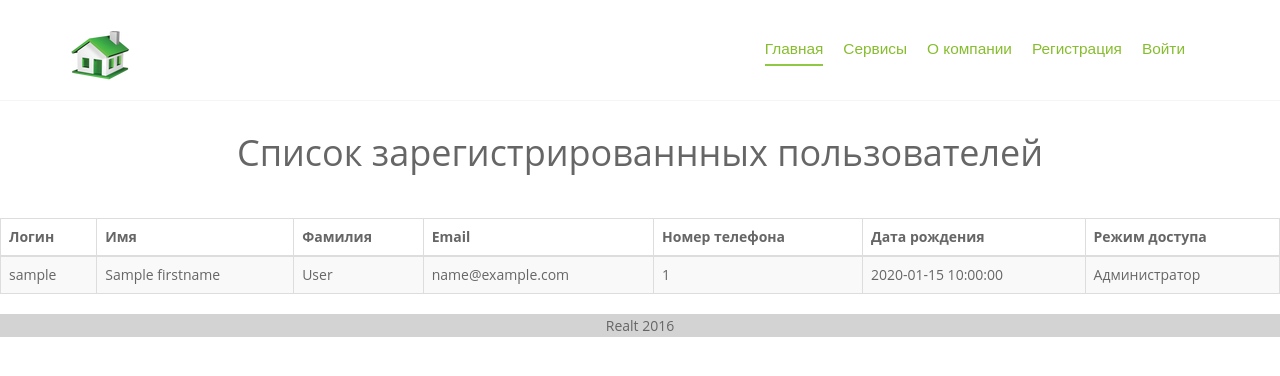
After one commit to fast-foot/realt-app, a Flask app: template realt-client/application/templates/users.html in a window 1280 px wide. The commit adds this page. Shown: the top 376 px of the page. Run offline with Flask 2, Linux system fonts and the light colour scheme; the template is opened without the code that fills it: most values are stand-ins (such as "Sample title", 1, 10 or a date in 2020); parts of the project's set-up code (start-up, migrations or seed data) failed here and were passed over; some libraries are stand-ins or nearby versions.

Commit message:
Created api for getting list of all the users and displaying them at the corresponding html page of administrator

```diff
--- a/realt-client/application/static/css/styles.css
+++ b/realt-client/application/static/css/styles.css
@@ -543,11 +543,17 @@ padding: 22px 0 !important;
 
 #login-user-nav {
 	margin-top: -50px;
-	color: black;
 }
 
 #authUserNav, #authAdminNav {
 	margin-bottom: -20px;
 	margin-right: -484px;
-	color: black;
 }
+
+.margin-top-from-nav {
+	margin-top: 130px;
+}
+
+footer {
+	background: lightgray;
+}
--- a/realt-client/application/static/js/main-script.js
+++ b/realt-client/application/static/js/main-script.js
@@ -1,5 +1,5 @@
-var API_SERVER = 'http://127.0.0.1:5000';
-var CLIENT_SERVER = 'http://0.0.0.0:4992';
+const API_SERVER = 'http://127.0.0.1:5000';
+const CLIENT_SERVER = 'http://0.0.0.0:4992';
 
 $(document).ready(function () {
 
--- /dev/null
+++ b/realt-client/application/templates/parts/head.html
@@ -0,0 +1,8 @@
+<!DOCTYPE html>
+<head>
+<meta charset="utf-8">
+<meta name="viewport" content="width=device-width, initial-scale=1, maximum-scale=1">
+<title>Realt Company</title>
+    <link rel="stylesheet" href="{{ url_for('static', filename='css/bootstrap.min.css') }}" rel="stylesheet">
+    <link rel="stylesheet" href="{{ url_for('static', filename='css/styles.css') }}" rel="stylesheet">
+</head>
--- a/realt-client/application/templates/parts/header.html
+++ b/realt-client/application/templates/parts/header.html
@@ -29,7 +29,7 @@
         {% if session.role == 2 %}
         <ul class="nav navbar-nav" id="authAdminNav">
           <li><a href="#">Профиль</a></li>
-          <li><a href="#">Просмотр пользователей</a></li>
+          <li><a href="{{ url_for('get_users') }}">Просмотр пользователей</a></li>
         </ul>
         {% endif %}
     </div>
@@ -40,3 +40,4 @@
   <!--/.container-->
 </header>
 <!--/.header-->
+<div id="#top"></div>
--- /dev/null
+++ b/realt-client/application/templates/parts/scripts.html
@@ -0,0 +1,5 @@
+<script type="text/javascript" src="{{ url_for('static', filename='js/jquery.js') }}"></script>
+<script type="text/javascript" src="{{ url_for('static', filename='js/design/bootstrap.min.js') }}"></script>
+<script type="text/javascript" src="{{ url_for('static', filename='js/design/jquery.nav.js') }}"></script>
+<script type="text/javascript" src="{{ url_for('static', filename='js/design/slider.js') }}"></script>
+<script type="text/javascript" src="{{ url_for('static', filename='js/main-script.js') }}"></script>
--- /dev/null
+++ b/realt-client/application/templates/users.html
@@ -0,0 +1,43 @@
+{% include 'parts/head.html' %}
+
+<body>
+
+{% include 'parts/header.html' %}
+
+<section class="margin-top-from-nav" id="users">
+    <h1 class="heading text-center">Список зарегистрированнных пользователей</h1>
+    <div>
+    <table class="table table-responsive table-striped table-bordered table-hover">
+        <thead>
+            <tr>
+                <th>Логин</th>
+                <th>Имя</th>
+                <th>Фамилия</th>
+                <th>Email</th>
+                <th>Номер телефона</th>
+                <th>Дата рождения</th>
+                <th>Режим доступа</th>
+            </tr>
+        </thead>
+        {% for user in users %}
+            <tr>
+                <td>{{ user['login'] }}</td>
+                <td>{{ user['firstname'] }}</td>
+                <td>{{ user['lastname'] }}</td>
+                <td>{{ user['email'] }}</td>
+                <td>{{ user['phone_number'] }}</td>
+                <td>{{ user['birthday'] }}
+                {% if user['role'] == 1 %}
+                    <td>Пользователь</td>
+                {% else %}
+                    <td>Администратор</td>
+                {% endif %}
+            </tr>
+        {% endfor %}
+    </table>
+</div>
+</section>
+{% include 'parts/footer.html' %}
+{% include 'parts/scripts.html' %}
+</body>
+</html>
```
Also changed, not shown: realt-client/application/templates/index.html (+4 -35 lines), realt-client/application/templates/parts/slider.html (added, +18 -0 lines), realt-client/application/views.py (+8 -0 lines), realt-server/application/api.py (+8 -8 lines), realt-client/application/static/js/design/slider.js (renamed from realt-client/application/static/js/design/scrollnav.js).
